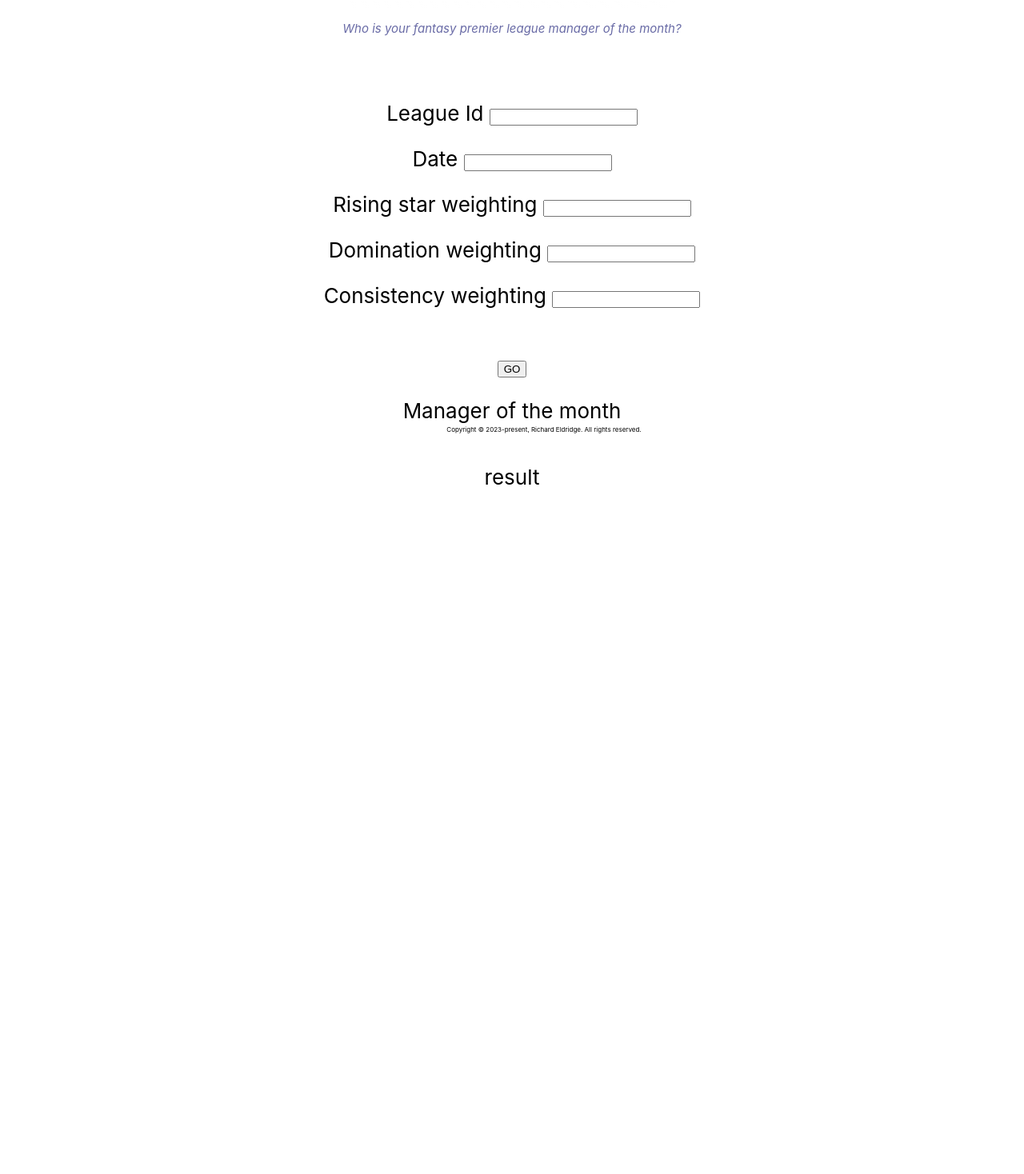
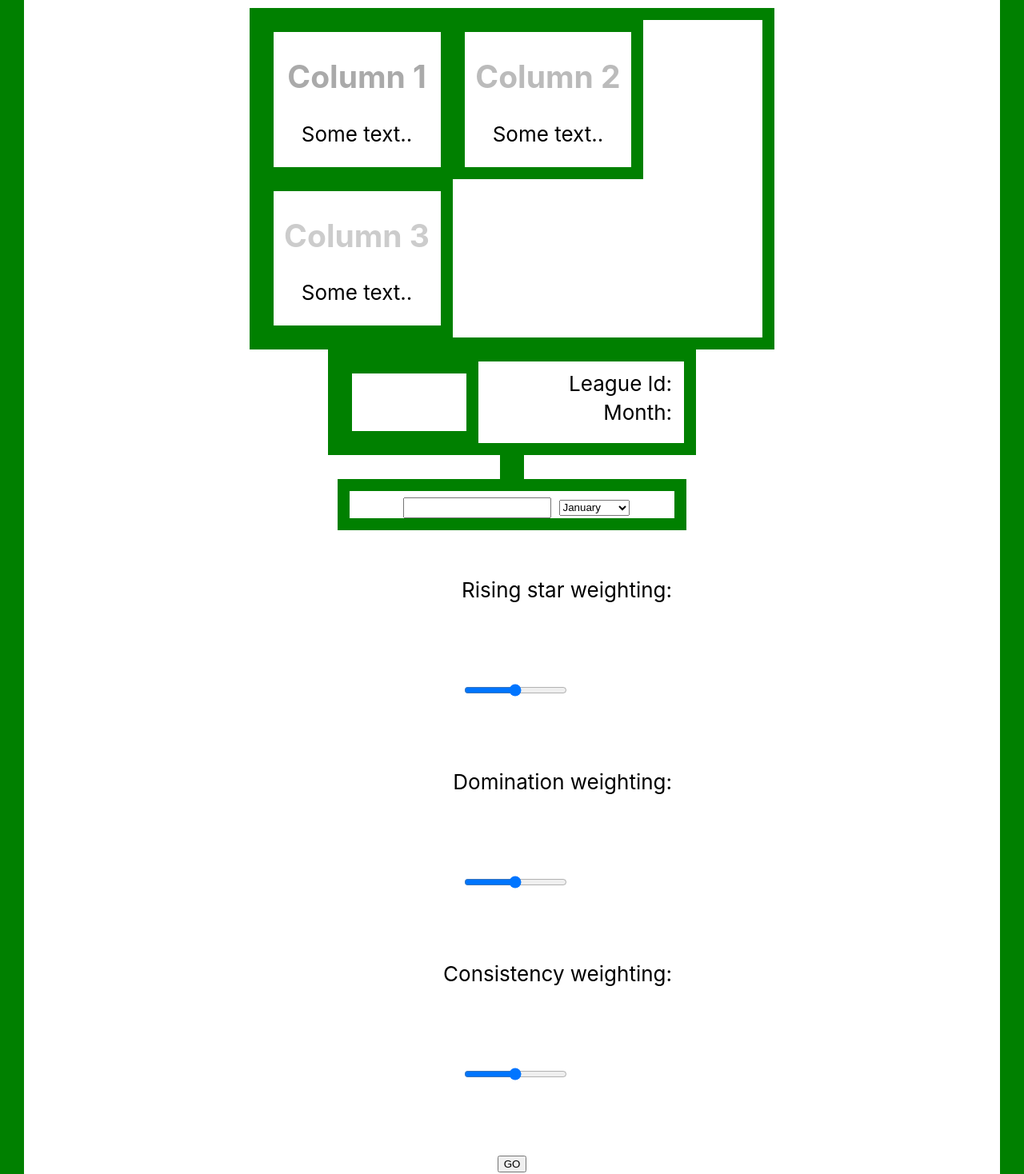
Before and after one commit to Dridge/fantasy-award-assistant, a React (Create React App) app: page / in a window 1280 px wide. Shown: the part 183-1651 px from the top of the page at 80% size. Before the commit the page ends 971 px from the top, so only its background shows below. Built offline with nearby package versions, Linux system fonts and the light colour scheme.

Commit message:
Work in progress - layout and input reformatting

```diff
--- a/src/App.css
+++ b/src/App.css
@@ -11,13 +11,55 @@
 }
 
 div {
-  #border: 15px solid green;
-  padding: 20px;
-  margin: 20px;
+  border: 15px solid green;
+  #padding: 20px;
+  #margin: 20px;
+}
+
+@media screen and (max-width: 600px) {
+  .column {
+    width: 100%;
+  }
+}
+
+.column {
+  float: left;
+}
+
+/* Clear floats after the columns */
+.row:after {
+  content: "";
+  display: table;
+  clear: both;
+}
+
+.left, .right {
+  width: 33.33%;
+}
+
+.middle {
+  width: 33.33%;
 }
 
 p {
   color: #000000
+}
+
+label {
+  color: #000000;
+  display: flex;
+  flex-direction: row;
+  justify-content: flex-end;
+  text-align: right;
+  width: 400px;
+  line-height: 26px;
+  margin-bottom: 10px;
+}
+
+input, select {
+  height: 20px;
+  margin-left: 10px;
+  flex: 0 0 200px;
 }
 
 .result {
--- a/src/App.js
+++ b/src/App.js
@@ -1,8 +1,18 @@
 import logo from './images/logo.png';
 import './App.css';
-import React, { Component }  from 'react';
+import React from 'react';
+import { useState } from 'react';
 
-function App() {
+export default function App() {
+  const [leagueIdLive, setMessage] = useState('');
+  const [updated, setUpdated] = useState(leagueIdLive);
+  const handleClick = () => {
+      // send inputs to be calculated
+      setUpdated(leagueIdLive);
+  };
+  const handleChange = (event) => {
+      setMessage(event.target.value);
+  };
   return (
     <div className="App">
       <header className="App-header">
@@ -10,37 +20,87 @@ function App() {
         <p className="App-header-text" >Who is your fantasy premier league manager of the month?</p>
      </header>
        <body className="App-body">
-       <div>
-          <p>League Id <input id="leagueIdInput" type="number"/></p>
-          <p>Date <input id="date" type="number"/></p>
-            <p>Rising star weighting <input id="risingStarId" type="number"/>
-            </p>
-            <p>Domination weighting <input id="dominationId" type="number"/>
-            </p>
-            <p>Consistency weighting <input id="consistencyId" type="number"/>
-            </p>
+       <div class="row">
+         <div class="column left" style={{ color: `#aaa` }}>
+           <h2>Column 1</h2>
+           <p>Some text..</p>
+         </div>
+         <div class="column middle" style={{ color: `#bbb` }}>
+           <h2>Column 2</h2>
+           <p>Some text..</p>
+         </div>
+         <div class="column right" style= {{ color: `#ccc` }}>
+           <h2>Column 3</h2>
+           <p>Some text..</p>
+         </div>
+       </div>
+           <div className="row">
+              <div className="column left">
+                <label for="leagueId">League Id:</label>
+                <label for="month">Month:</label>
+              </div>
             </div>
-          <GoButton />
+            <div className="column center"/>
+            <div className="column right">
+              <input
+                id="leagueId"
+                name="leagueId"
+                type="text"
+                onChange={handleChange}
+                value={leagueIdLive}/>
+
+              <select id="month" name="month">
+                <option selected value="01">January</option>
+                <option value="02">February</option>
+                <option value="03">March</option>
+                <option value="04">April</option>
+                <option value="05">May</option>
+                <option value="06">June</option>
+                <option value="07">July</option>
+                <option value="08">August</option>
+                <option value="09">September</option>
+                <option value="10">October</option>
+                <option value="11">November</option>
+                <option value="12">December</option>
+              </select>
+            </div>
+          <br/><br/>
+          <label for="risingStarId">Rising star weighting:</label>
+            <input
+              id="risingStarId"
+              name="risingStar"
+              type="range"
+              value="5"
+              min="0"
+              max="10"
+              step="1"
+            />
+          <label for="dominationId">Domination weighting:</label>
+            <input
+              id="dominationId"
+              name="domination"
+              type="range"
+              value="5"
+              min="0"
+              max="10"
+              step="1"
+            />
+          <label for="consistencyId">Consistency weighting:</label>
+            <input
+              id="consistencyId"
+              name="consistency"
+              type="range"
+              value="5"
+              min="0"
+              max="10"
+              step="1"
+            />
+
+          <button className="simple-button" onClick={handleClick}>GO</button>
           <p>Manager of the month</p>
-          <Result />
+          <p className="simple-text">live result... {leagueIdLive}</p>
+          <p className="simple-text">go result... {updated}</p>
           </body>
-        <div className="App-footer">
-          <p>Copyright © 2023-present, Richard Eldridge. All rights reserved.</p>
-        </div>
-    </div>
+       </div>
   );
 }
-
-function GoButton() {
-  return (
-    <button className="simple-button">GO</button>
-  );
-}
-
-function Result() {
-  return (
-    <p className="simple-text">result</p>
-  );
-}
-
-export default App;
```
